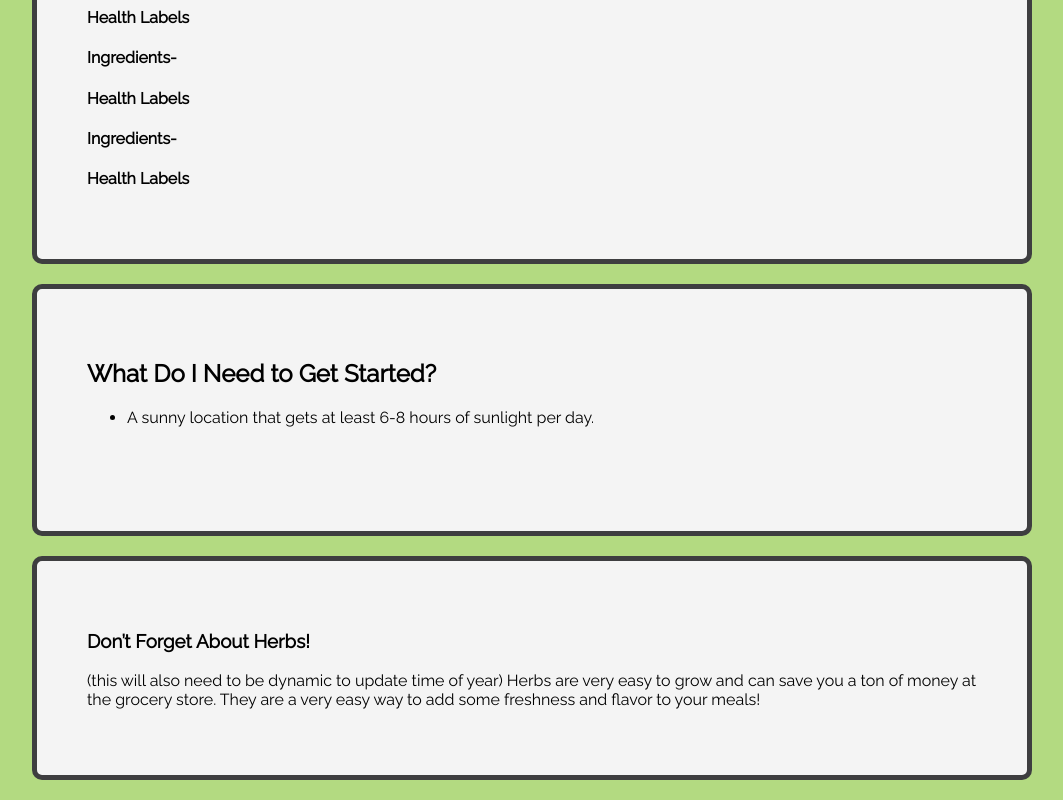
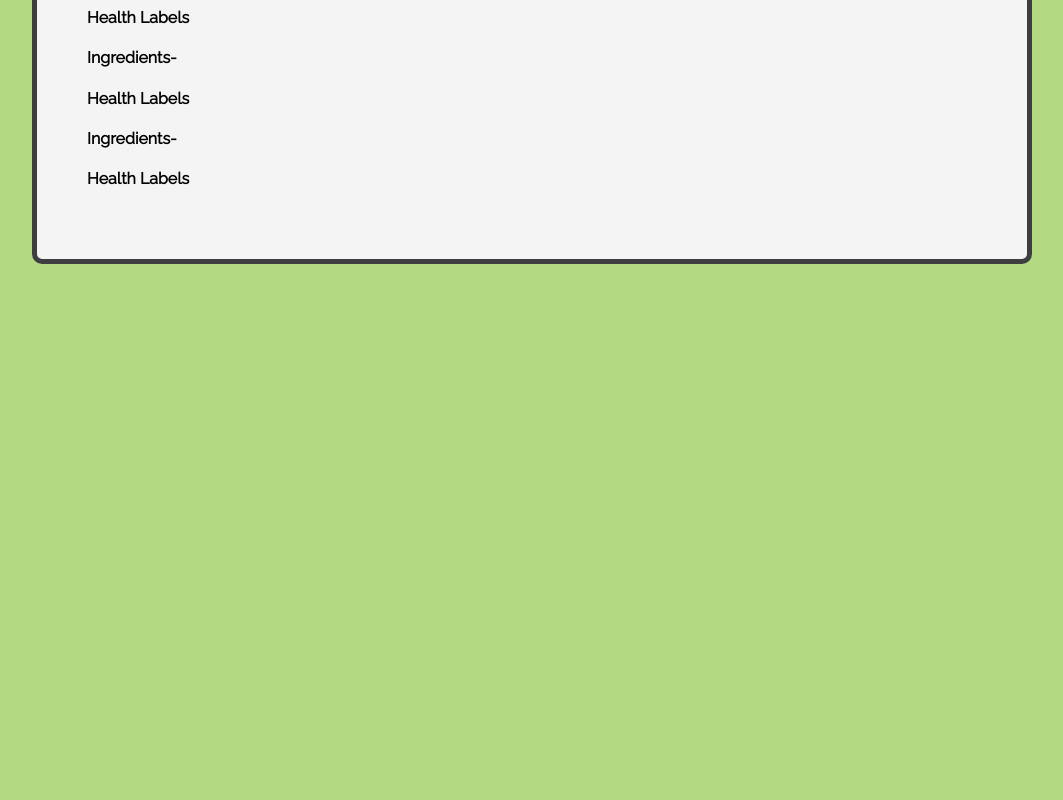
Before and after one commit to allibrodine/GrowTime, a plain HTML site: page recipes.html in a window 1280 px wide. Shown: the part 819-1619 px from the top of the page, without its empty margins (108-1171 px from the left). After the commit the page ends 1103 px from the top, so only its background shows below. Drawn offline with Linux system fonts and the light colour scheme; no server answers.

Commit message:
Add files via upload

```diff
--- a/assets/js/recipe.js
+++ b/assets/js/recipe.js
@@ -62,6 +62,7 @@ function delPic(id) {
 function clearIng(id){
     list = document.getElementById(id)
     list.innerHTML = "";
+
 };
 var ingList = [];
 //gets title element
@@ -91,6 +92,8 @@ fetch(`https://edamam-recipe-search.p.rapidapi.com/search?q=${search}`, options)
      var recList = (response.hits);
     for(var l = 0;l<7;l++){
     clearIng(`igList${l}`);
+    clearIng(`pic${l}`);
+    clearIng(`hLabel${l}`);
 
 };
 
--- a/recipes.html
+++ b/recipes.html
@@ -167,24 +167,6 @@
             </div>
             </section>
 
-            <section class="bSection">
-             <h2>What Do I Need to Get Started?</h2>
-             <ul>
-                <li>A sunny location that gets at least 6-8 hours of sunlight per day.</li>
-                <br>
-
-             </ul>
-                <br>
-
-             </ul>
-            </section>
-
-            <section class="cSection">
-             <h3>Don’t Forget About Herbs!</h3>
-             <p>(this will also need to be dynamic to update time of year)
-                Herbs are very easy to grow and can save you a ton of money at the grocery store. They are a very easy way to add some freshness and flavor to your meals!
-                </p>
-            </section>
         </div>
 
     </main>
```
